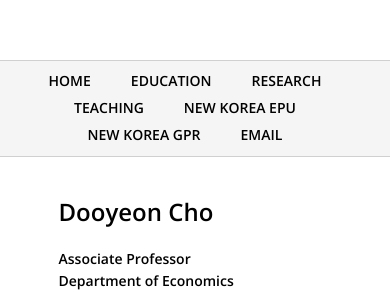
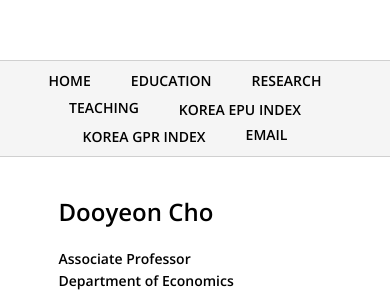
Before and after one commit to dooyeoncho/dooyeoncho.github.io, a Jekyll site: the page built from index.html, in a window 390 px wide. Shown: the top 292 px of the page. Built offline with Jekyll 4.4.1, drawn with Linux system fonts in a browser that asks for light colours.

Commit message:
Update default.html

```diff
--- a/_layouts/default.html
+++ b/_layouts/default.html
@@ -48,13 +48,27 @@
       text-decoration: underline;
     }
 
-/* ===== MOBILE ONLY: remove the word "INDEX" ===== */
+/* ===== MOBILE / DESKTOP LABEL SWITCH ===== */
+.desktop-only {
+  display: inline;
+}
+
+.mobile-only {
+  display: none;
+}
+
+/* ===== MOBILE ONLY ===== */
 @media (max-width: 768px) {
-  .mobile-hide {
+
+  .desktop-only {
     display: none;
   }
 
-  /* ensure exactly two lines */
+  .mobile-only {
+    display: inline;
+  }
+
+  /* force exactly two lines */
   .topmenu ul {
     flex-wrap: wrap;
     justify-content: center;
@@ -75,8 +89,8 @@
       <li><a href="/pages/education.html">EDUCATION</a></li>
       <li><a href="/pages/research.html">RESEARCH</a></li>
       <li><a href="/pages/teaching.html">TEACHING</a></li>
-      <li><a href="/pages/new_korean_epu_index.html">NEW KOREA EPU <span class="mobile-hide">INDEX</span></a></li>
-      <li><a href="/pages/new_korean_gpr_index.html">NEW KOREA GPR <span class="mobile-hide">INDEX</span></a></li>
+      <li><a href="/pages/new_korean_epu_index.html"><span class="desktop-only">NEW KOREA EPU INDEX</span><span class="mobile-only">KOREA EPU INDEX</span></a></li>
+      <li><a href="/pages/new_korean_gpr_index.html"><span class="desktop-only">NEW KOREA GPR INDEX</span><span class="mobile-only">KOREA GPR INDEX</span></a></li>
       <li><a href="mailto:dooyeoncho@g.skku.edu">EMAIL</a></li>
     </ul>
   </nav>
```
